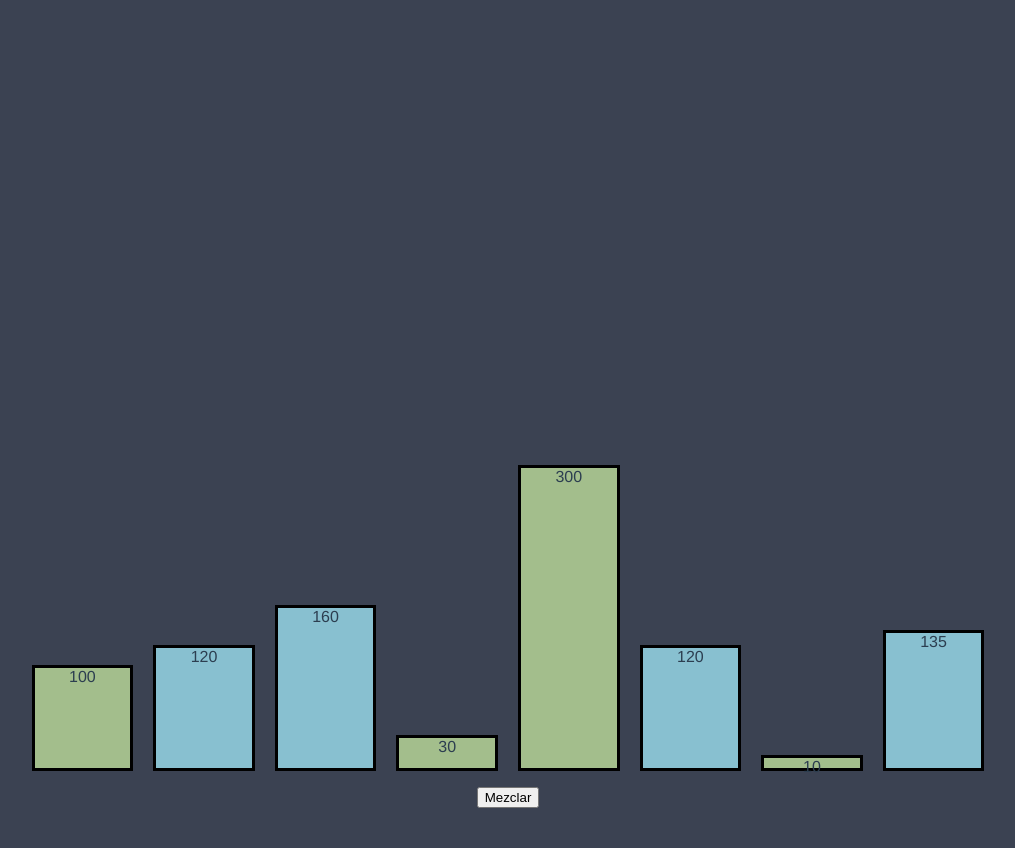
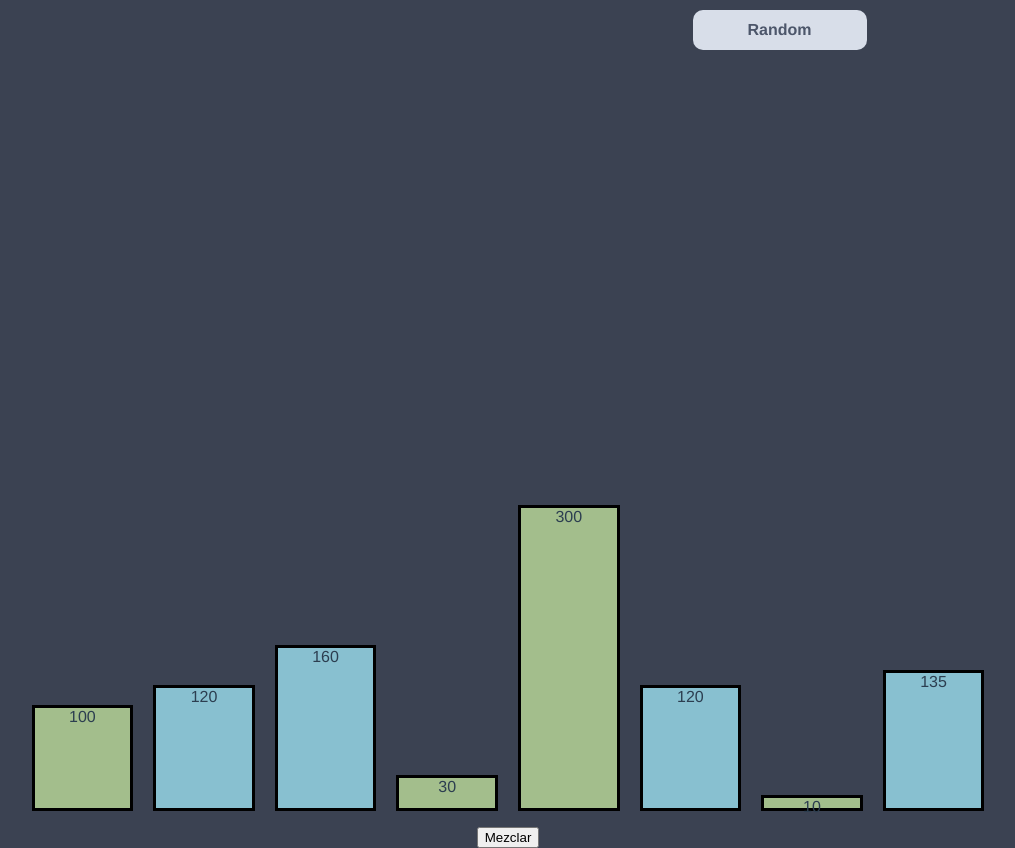
Before and after one commit to PaoloTorregroza/sorting-algo, a Vue app: page / in a window 1280 px wide. Shown: the whole page, without its empty margins (132-1147 px from the left). Before the commit the page ends 808 px from the top, so only its background shows below. Built offline with nearby package versions, Linux system fonts and the light colour scheme.

Commit message:
Button component

```diff
--- a/public/index.html
+++ b/public/index.html
@@ -1,5 +1,5 @@
 <!DOCTYPE html>
-<html style="margin: 0; padding: 0;" lang="en">
+<html lang="en">
   <head>
     <meta charset="utf-8">
     <meta http-equiv="X-UA-Compatible" content="IE=edge">
--- a/src/FrameworkAndDrivers/App.vue
+++ b/src/FrameworkAndDrivers/App.vue
@@ -1,5 +1,6 @@
 <template>
   <div id="app">
+    <NavBar />
     <BarContainer />
   </div>
 </template>
@@ -7,11 +8,13 @@
 <script lang="ts">
 import { Component, Vue } from 'vue-property-decorator';
 import BarContainer from './UI/components/BarContainer.vue';
+import NavBar from './UI/components/NavBar.vue';
 
 @Component({
   components: {
     BarContainer,
-  },
+    NavBar
+  }
 })
 export default class App extends Vue {}
 </script>
@@ -23,6 +26,5 @@ export default class App extends Vue {}
   -moz-osx-font-smoothing: grayscale;
   text-align: center;
   color: #2c3e50;
-  margin-top: 60px;
 }
 </style>
--- /dev/null
+++ b/src/FrameworkAndDrivers/UI/components/NavBar.vue
@@ -0,0 +1,34 @@
+<template>
+  <div class="navbar">
+    <div class="settings"></div>
+    <div class="buttons">
+      <Button @action="randomButton" info="Random" />
+    </div>
+  </div>
+</template>
+
+<script lang="ts">
+import Vue from 'vue';
+import { Component } from 'vue-property-decorator';
+import Button from '../items/Button.vue';
+
+@Component({
+  components: {
+    Button
+  }
+})
+export default class NavBar extends Vue {
+  randomButton() {
+    alert('Hello from button');
+  }
+}
+</script>
+
+<style scoped>
+.navbar {
+  display: flex;
+  justify-content: space-around;
+  padding: 10px;
+  height: 10vh;
+}
+</style>
--- a/src/FrameworkAndDrivers/UI/items/Bar.vue
+++ b/src/FrameworkAndDrivers/UI/items/Bar.vue
@@ -12,31 +12,30 @@ const BarProps = Vue.extend({
     value: Number,
     state: String
   }
-})
+});
 
-export default class Bar extends BarProps {
-
-}
+@Component
+export default class Bar extends BarProps {}
 </script>
 
 <style scoped>
 .bar {
-    width: 100%;
-    margin-left: 10px;
-    transition: all 1s;
-    margin-right: 10px;
-    border: 3px solid black;
+  width: 100%;
+  margin-left: 10px;
+  transition: all 1s;
+  margin-right: 10px;
+  border: 3px solid black;
 }
 
 .done {
-    background-color: #A3BE8C;
+  background-color: #a3be8c;
 }
 
 .selected {
-    background-color: #B48EAD;
+  background-color: #b48ead;
 }
 
 .normal {
-    background-color: #88C0D0;
+  background-color: #88c0d0;
 }
 </style>
--- /dev/null
+++ b/src/FrameworkAndDrivers/UI/items/Button.vue
@@ -0,0 +1,43 @@
+<template>
+  <div v-on:click="action" class="button">
+    <p>{{ info }}</p>
+  </div>
+</template>
+
+<script lang="ts">
+import { Component, Vue } from 'vue-property-decorator';
+
+const ButtonProps = Vue.extend({
+  props: {
+    info: String
+  }
+});
+
+@Component
+export default class Button extends ButtonProps {
+  action() {
+    this.$emit('action');
+  }
+}
+</script>
+
+<style scoped>
+.button {
+  padding: 1px 45px 1px 45px;
+  background-color: #d8dee9;
+  color: #4c566a;
+  text-align: center;
+  border-radius: 10px;
+  cursor: pointer;
+}
+
+.button p {
+  margin: 10px;
+  font-weight: bold;
+}
+
+.button:active {
+  background-color: #4c566a;
+  color: #d8dee9;
+}
+</style>
```
